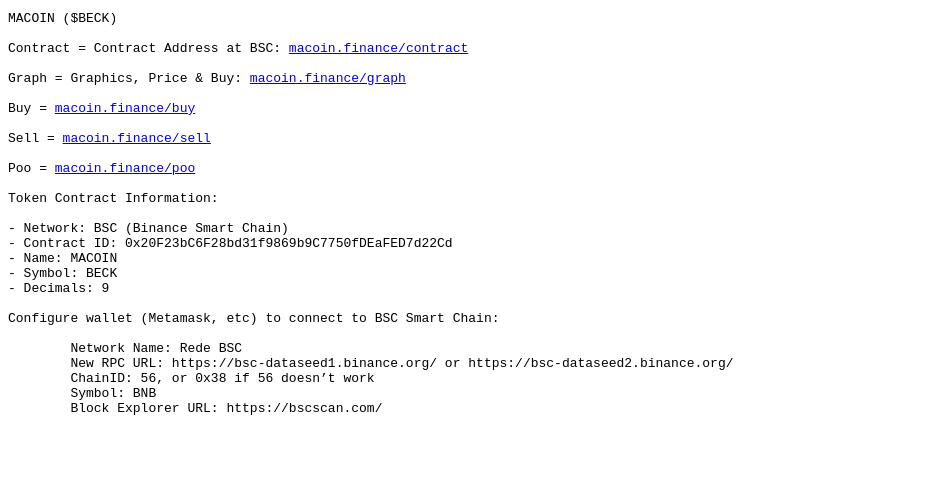
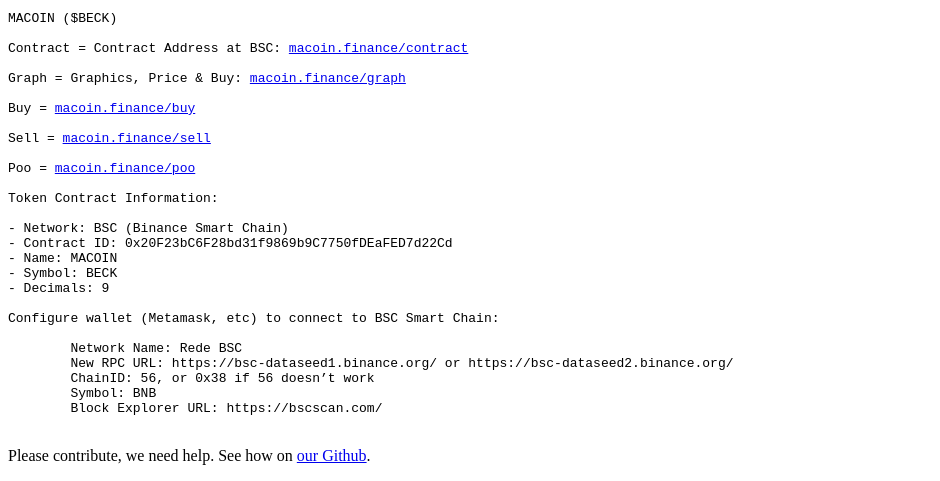
Before and after one commit to danibaha/macoin.finance, a plain HTML site: page index.html in a window 1280 px wide. Shown: the part 628-1109 px from the top of the page, without its empty margins (0-940 px from the left). Before the commit the page ends 1072 px from the top, so only its background shows below. Drawn offline with Linux system fonts and the light colour scheme.

Commit message:
Link to GitHub

```diff
--- a/index.html
+++ b/index.html
@@ -43,4 +43,5 @@
         </pre>
 
     </body>
+    <p>Please contribute, we need help. See how on <a href="https://github.com/danibaha/macoin.finance" target="_blank">our Github</a>.
 </html>
```
